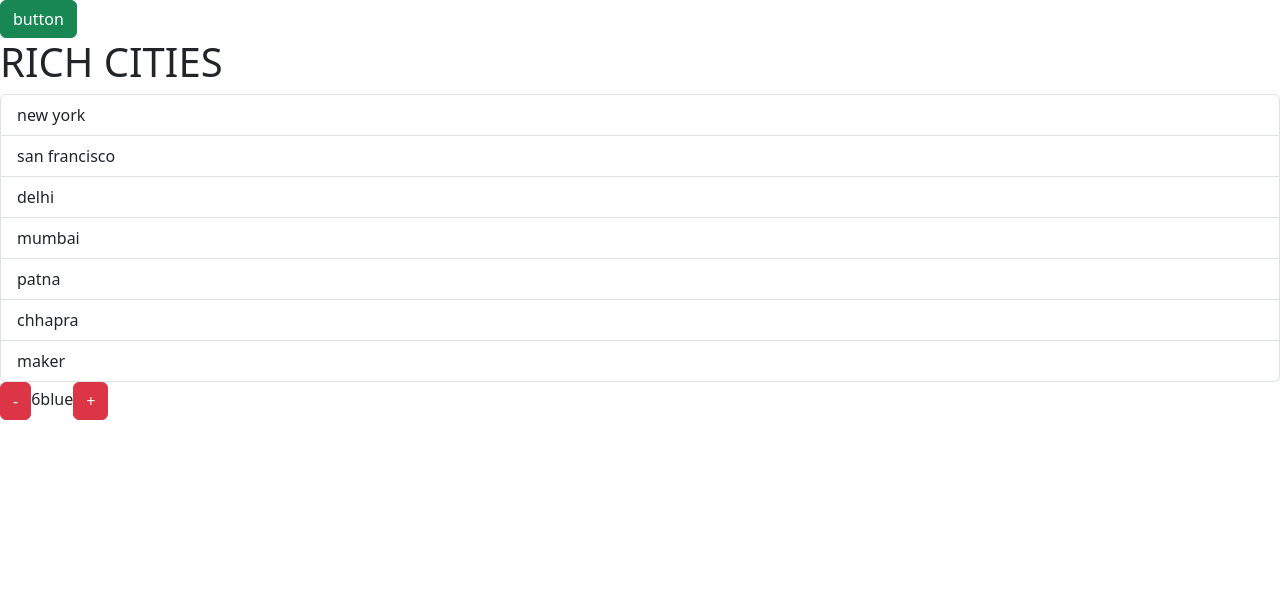
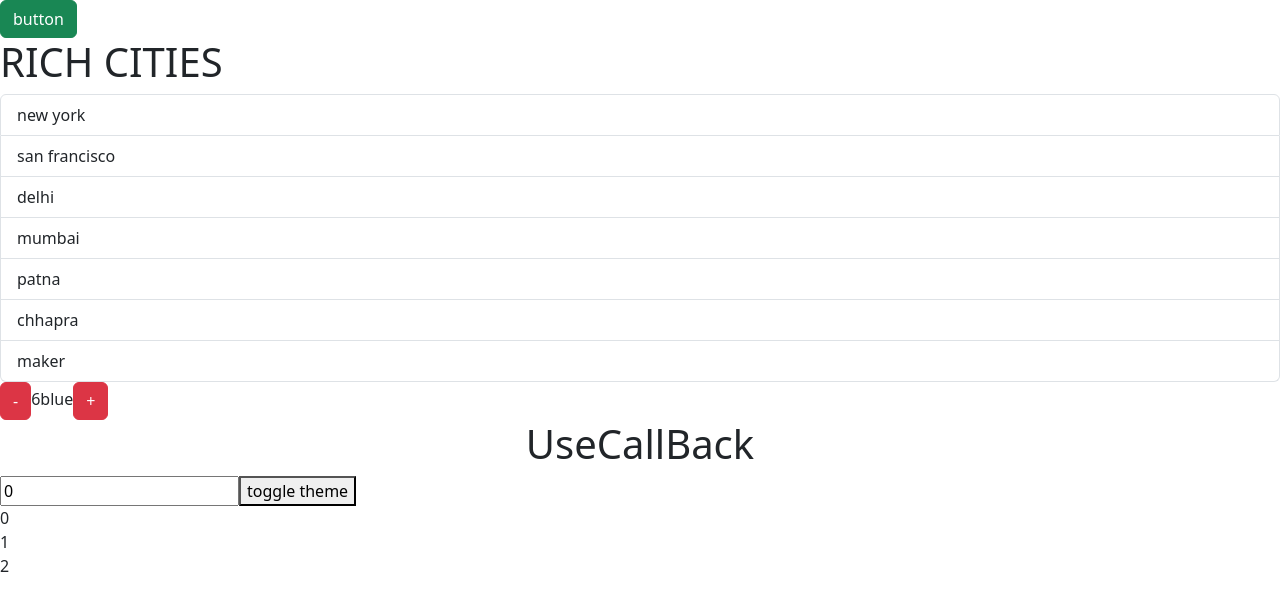
Before and after one commit to 4miit/React-Practice, a React (Vite) app: page / in a window 1280 px wide. Shown: the top 610 px of the page. Built offline with nearby package versions, Linux system fonts and the light colour scheme.

Commit message:
UseCallback

```diff
--- a/src/App.tsx
+++ b/src/App.tsx
@@ -23,7 +23,7 @@ function App (){
   return (
     <>
     { alertVisibility === true && <Alert onBand={ () => setAlertVisiblity(false) }><span>hello world</span></Alert>}
-    <Button color ='success' onclick={ () => setAlertVisiblity(true) } children='button'/>
+    <Button color ='success' onclick={ () => setAlertVisiblity(true) } children="button"/>
     <ListGroup list={items} h='RICH CITIES' onSelectItem={handleSelectItem}/>
     <Hook></Hook>
     </>
--- /dev/null
+++ b/src/UseCallback/List.tsx
@@ -0,0 +1,18 @@
+import { useEffect, useState } from "react";
+
+interface abc {
+  xyg: (data: number) => [number, number, number];
+  hij : number;
+}
+
+const List : React.FC <abc> = ({ xyg ,hij} ) => {
+  const [val, setVal] = useState<number[]>([]);
+
+  useEffect(() => {
+    setVal(xyg(hij));
+    console.log(`updating items`);
+  }, [xyg])
+
+  return val.map((item) => <div key={item}>{item}</div>);
+}
+export default List;
--- /dev/null
+++ b/src/UseCallback/parent.tsx
@@ -0,0 +1,33 @@
+import List from "./List";
+import {useCallback,  useState } from "react";
+
+export default function Parent() {
+  const [input, setInput] = useState<number>(0);
+
+  const [theme, setTheme] = useState<Boolean>(false);
+
+  const color = {
+    backgroundColor: theme ? `#333` : `#FFF`,
+  };
+
+
+  const getItems = useCallback((input: number): [number, number, number] => {
+    return [input, input + 1, input + 2];
+  }, [input]);
+
+  return (
+    <>
+      <h1 style={{ textAlign: "center" }}> UseCallBack</h1>
+      <div style={color}>
+        <input
+          type="number"
+          onChange={(e) => setInput(parseInt(e.target.value))}
+          value={input}
+          placeholder="Enter Number"
+        />
+        <button onClick={() => setTheme((x) => !x)}>toggle theme</button>
+        <List xyg={getItems} hij={input} />
+      </div>
+    </>
+  );
+}
--- a/src/main.tsx
+++ b/src/main.tsx
@@ -2,11 +2,13 @@ import React from 'react'
 import ReactDOM from 'react-dom/client'
 import App from './App'
 import 'bootstrap/dist/css/bootstrap.css'
+import Parent from './UseCallback/parent'
 
 
 
 ReactDOM.createRoot(document.getElementById('root')!).render(
   <React.StrictMode>
      <App/>
+     <Parent></Parent>
   </React.StrictMode>,
 )
```
